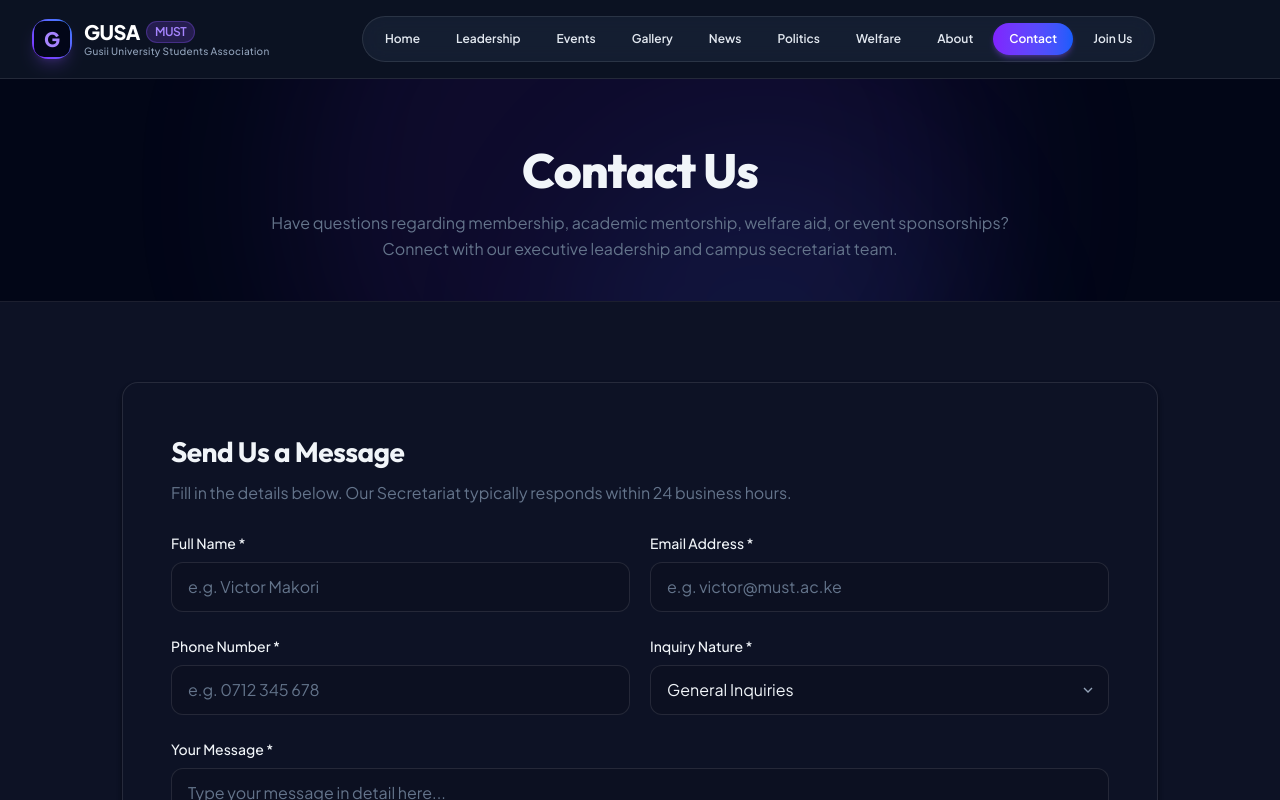
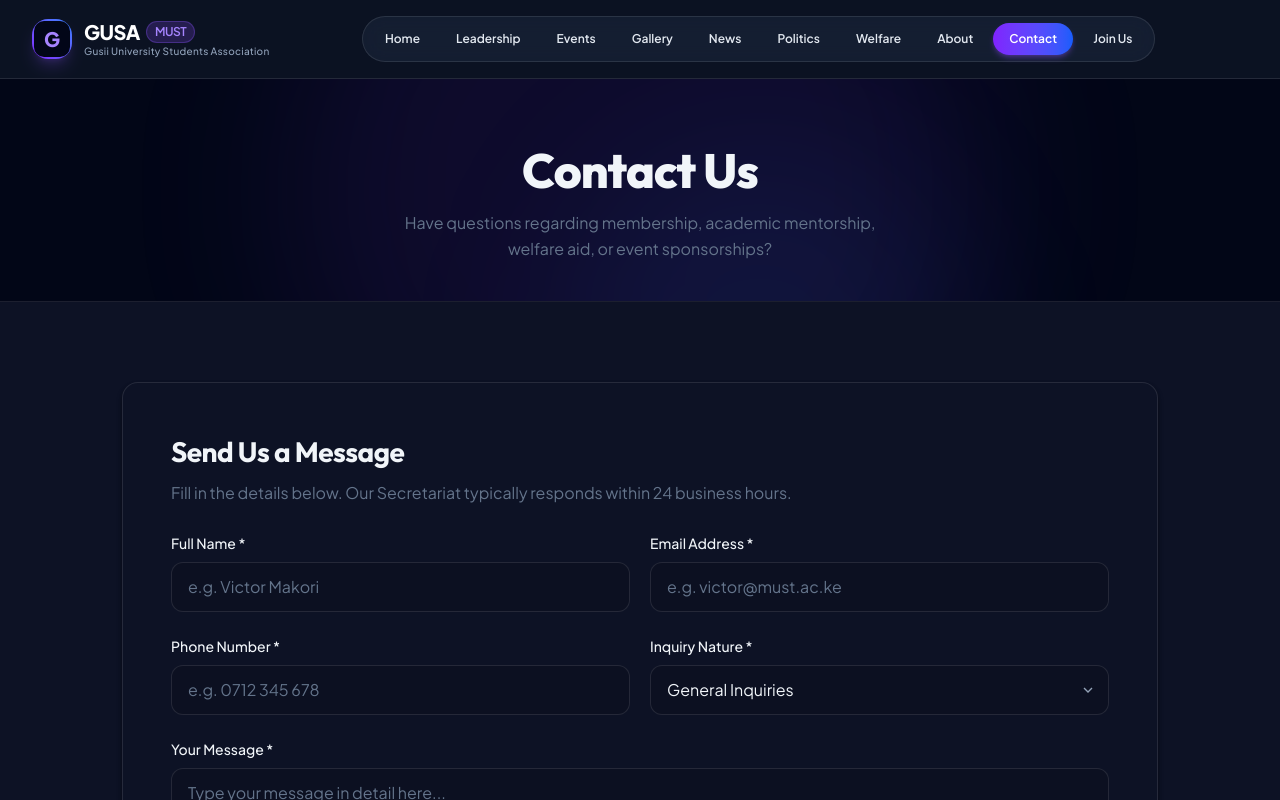
Before and after one commit to Omwenga75/gusa, a Next.js app: page /contact in a window 1280 px wide. Shown: the top 800 px of the page. Built offline with nearby package versions, Linux system fonts and the light colour scheme.

Commit message:
Update contact page subtitle: remove second sentence, split into two lines

```diff
--- a/src/app/contact/page.tsx
+++ b/src/app/contact/page.tsx
@@ -105,8 +105,8 @@ export default function ContactPage() {
             </h1>
 
             <p style={{ fontSize: '1rem', color: 'var(--text-muted)', lineHeight: 1.6, margin: 0 }}>
-              Have questions regarding membership, academic mentorship, welfare aid, or event sponsorships? Connect
-              with our executive leadership and campus secretariat team.
+              Have questions regarding membership, academic mentorship,<br />
+              welfare aid, or event sponsorships?
             </p>
           </div>
         </div>
```
